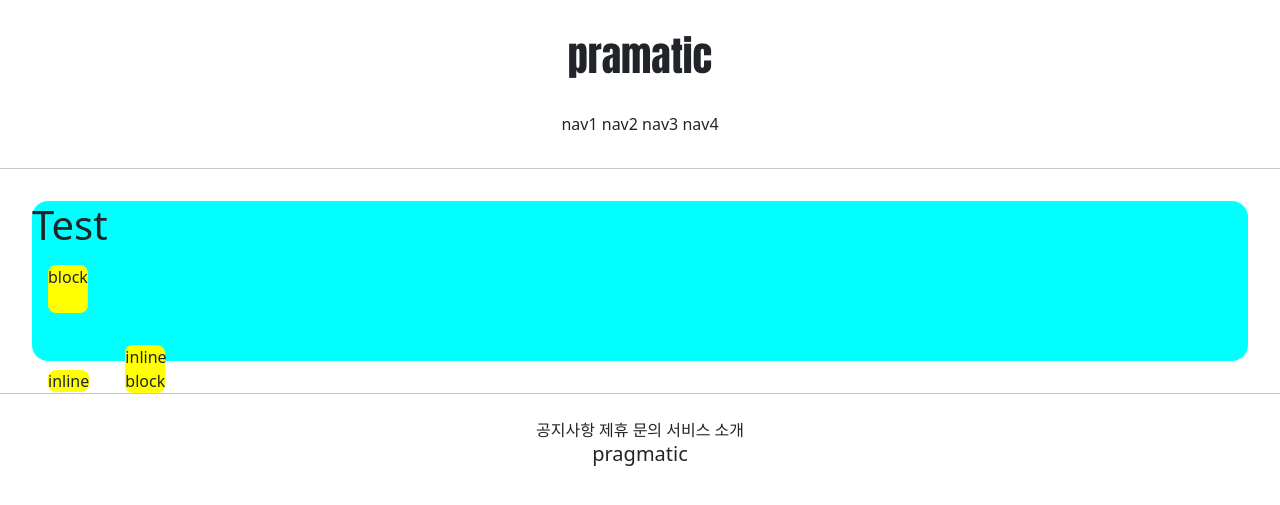
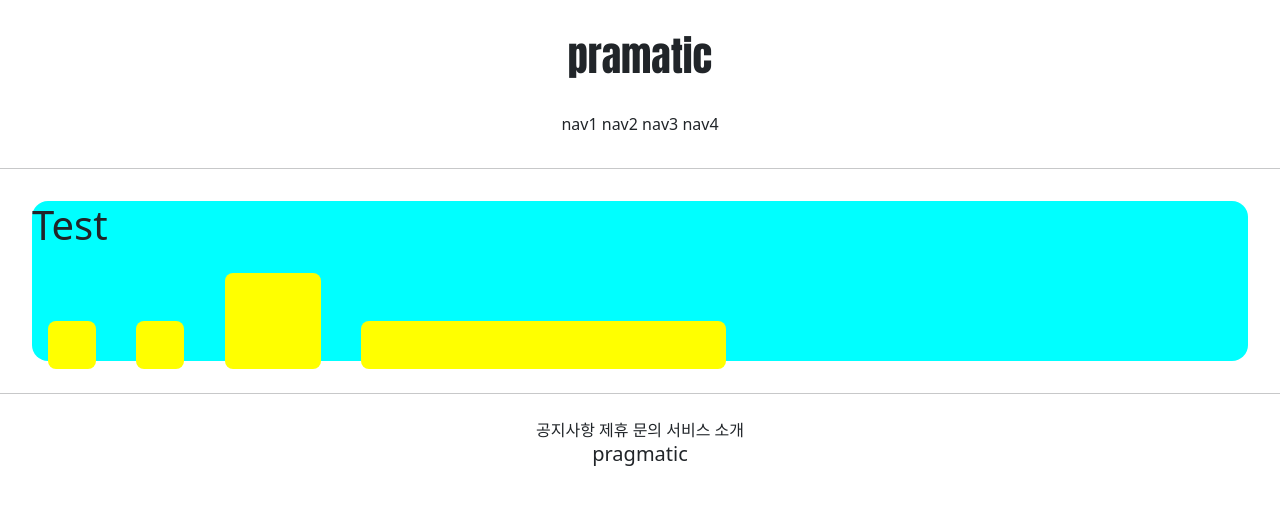
Before and after one commit to DaUn12/Make_SNS_site_copybook, a Django app: page /accounts/hello_world/ in a window 1280 px wide. Shown: the top 505 px of the page. Run offline with Django 3.2, Linux system fonts and the light colour scheme; parts of the project's set-up code (start-up, migrations or seed data) failed here and were passed over.

Commit message:
7/7 4ban Commit 1

```diff
--- a/accountapp/templates/accountapp/hello_world.html
+++ b/accountapp/templates/accountapp/hello_world.html
@@ -10,21 +10,23 @@
             width: 40px;
             height: 48px;
             border-radius: .5rem;   {#.5 = 0.5#}
+            display: inline-block
         }
 
     </style>
 
-    <div style="height: 10rem; background-color: aqua; margin: 2rem; border-radius: 1rem;">  {# 마진 : 여유공간 //border-radius : 모서리 둥글게하는 정도#}
+    <div style="height: 10rem; background-color: aqua; margin: 2rem; border-radius: 1rem; font-size: 2rem">  {# 마진 : 여유공간 //border-radius : 모서리 둥글게하는 정도#}
+{#     overflow : scroll   -> 다 나오는데 스크롤 형식으로 되어있음 #}
+{#     overflow : hidden  -> 넘치는 것은 안보이게 하기#}
         <h1>Test</h1>
 
     {# block 은 부모의 속성에 따라 달라짐#}
-    <div class="testing" style="display: block">block </div>
-    <div class="testing" style="display: inline"> inline</div>
-    <div class="testing" style="display: none"> none</div>
-    <div class="testing" style="display: inline-block"> inline block </div>
-
-
-
+        <div class="testing" style="height: 48px; width: 48px"> </div>
+        <div class="testing" style="height: 3rem; width: 3rem"> </div>  {# 최상위 폰트사이즈에만 영향을받음  #}
+        <div class="testing" style="height: 3em; width: 3em"> </div>    {#부모의 폰트사이즈 배수에 영향을받아서 커지게됨#}
+        <div class="testing" style="height: 30%; width: 30%"> </div>    {#부모의 요소에 상속받음#}
+{#제일 상단의 기본 rem 은 16 rem#}
+    {# 블럭을 많이 넣으면 #}
     </div>
 
 
```
